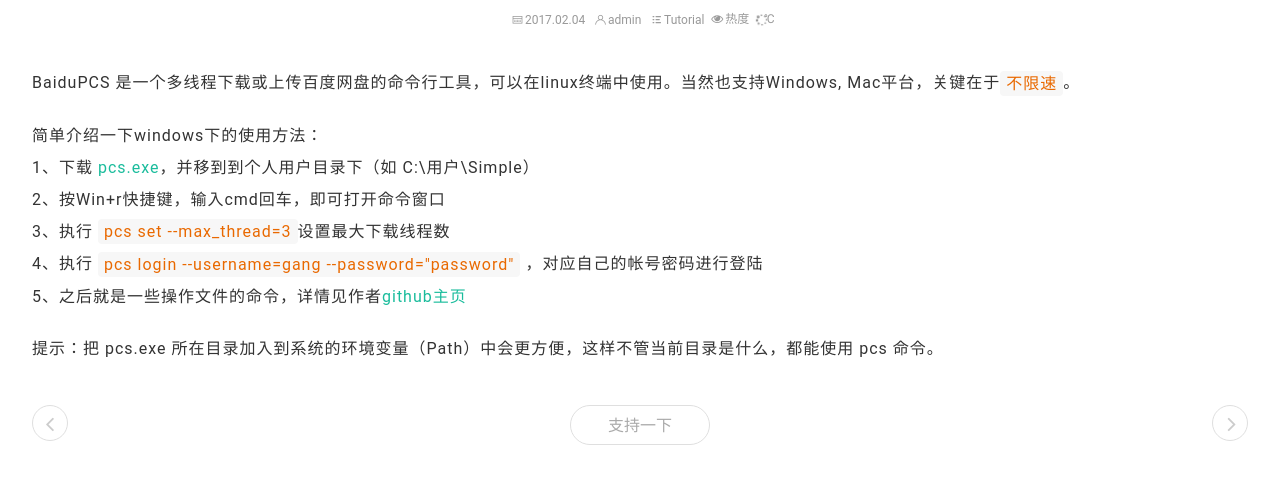
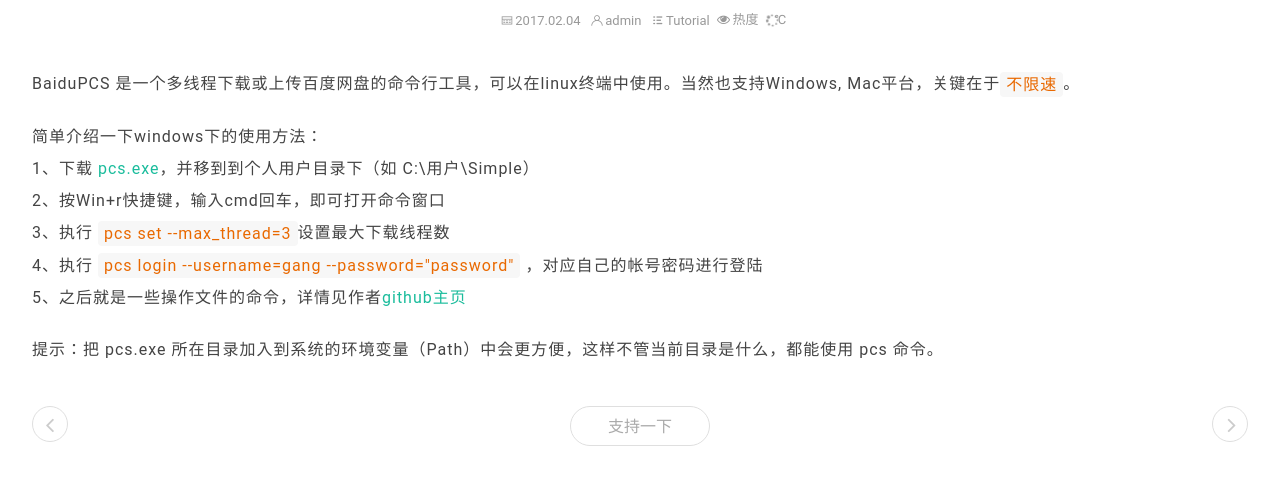
Before and after one commit to 51SIMPLE/51simple.github.io, a plain HTML site: page 2017/02/04/baidupcs/index.html in a window 1280 px wide. Shown: the part 129-614 px from the top of the page. Drawn offline with Linux system fonts and the light colour scheme; some packages are replaced by stand-ins of ours; a script that the page names is missing.

Commit message:
Site updated: 2017-02-05 00:28:28

```diff
--- a/css/custom.css
+++ b/css/custom.css
@@ -14,5 +14,9 @@
 .article-content p {
   letter-spacing: 1px;
   font-size: 16px;
-  color: #333
+  color: #444
 }
+
+.content.content-post .article-header .article-meta {
+  font-size: 13px
+}
```
Also changed, not shown: search.json (+1 -1 lines).
